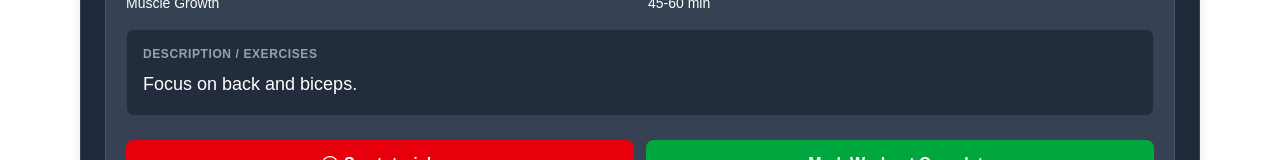
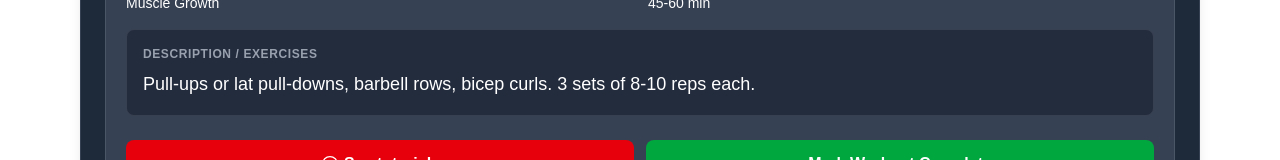
Before and after one commit to gusmidt/gusup-v2, a Next.js app: page / in a window 1280 px wide. Shown: the part 346-506 px from the top of the page. Built offline with nearby package versions, Linux system fonts and the light colour scheme; no server answers.

Commit message:
Update workout descriptions and bump version to 1.4

```diff
--- a/src/components/WorkoutSchedule.tsx
+++ b/src/components/WorkoutSchedule.tsx
@@ -2,18 +2,18 @@
 
 import { useEffect, useState } from 'react';
 
-const VERSION = '1.3'; // incremented to force update with new schema
+const VERSION = '1.4'; // incremented to force update with new schema
 const defaultData = {
   version: VERSION,
   workout: {
     exercises: [
-      { id: 1, name: 'Monday', title: 'Weight Training (Upper Body Push)', goal: 'Muscle Growth', duration: '45-60 min', description: 'Focus on chest, shoulders, and triceps.', done: false },
-      { id: 2, name: 'Tuesday', title: 'VO2 Max + Zone 2', goal: 'Cardio Fitness', duration: '45 min', description: 'Run or Bike. Intervals followed by steady state.', done: false },
-      { id: 3, name: 'Wednesday', title: 'Weight Training (Lower Body)', goal: 'Muscle Growth', duration: '45-60 min', description: 'Focus on quads, hamstrings, and calves.', done: false },
-      { id: 4, name: 'Thursday', title: 'Fat Burn Cardio (Zone 2)', goal: 'Endurance & Recovery', duration: '45-60 min', description: 'Steady state cardio in Zone 2.', done: false },
-      { id: 5, name: 'Friday', title: 'Weight Training (Upper Body Pull)', goal: 'Muscle Growth', duration: '45-60 min', description: 'Focus on back and biceps.', done: false },
-      { id: 6, name: 'Saturday', title: 'VO2 Max + Zone 2', goal: 'Cardio Fitness', duration: '45 min', description: 'Run or Bike. Intervals followed by steady state.', done: false },
-      { id: 7, name: 'Sunday', title: 'Rest or Active Recovery', goal: 'Recovery', duration: 'Flexible', description: 'Light walking, stretching, or complete rest.', done: false }
+      { id: 1, name: 'Monday', title: 'Weight Training (Upper Body Push)', goal: 'Muscle Growth', duration: '45-60 min', description: 'Bench press, overhead press, triceps dips, push-ups. 3 sets of 8-10 reps each.', done: false },
+      { id: 2, name: 'Tuesday', title: 'VO2 Max + Zone 2', goal: 'Cardio Fitness', duration: '45 min', description: 'Warm-up 10 min. 4 x 4-minute high-intensity intervals on bike or treadmil with 3-minute recovery. 30-40 min zone 2.', done: false },
+      { id: 3, name: 'Wednesday', title: 'Weight Training (Lower Body)', goal: 'Muscle Growth', duration: '45-60 min', description: 'Squats, deadlifts, lunges, calf raises. 3 sets of 8-10 reps each.', done: false },
+      { id: 4, name: 'Thursday', title: 'Fat Burn Cardio (Zone 2)', goal: 'Endurance & Recovery', duration: '45-60 min', description: '45-minute steady state cycling or brisk walking keeping heart rate in Zone 2.', done: false },
+      { id: 5, name: 'Friday', title: 'Weight Training (Upper Body Pull)', goal: 'Muscle Growth', duration: '45-60 min', description: 'Pull-ups or lat pull-downs, barbell rows, bicep curls. 3 sets of 8-10 reps each.', done: false },
+      { id: 6, name: 'Saturday', title: 'VO2 Max + Zone 2', goal: 'Cardio Fitness', duration: '45 min', description: 'Warm-up 10 min. 4 x 4-minute high-intensity intervals on bike or treadmil with 3-minute recovery. 30-40 min zone 2.', done: false },
+      { id: 7, name: 'Sunday', title: 'Rest or Active Recovery', goal: 'Recovery', duration: 'Flexible', description: '30-minute walk, yoga session, or full body stretching to aid recovery.', done: false }
     ],
     supplements: [
       { id: 1, name: 'Morning: Omeprazole, Probiotic', taken: false },
```
